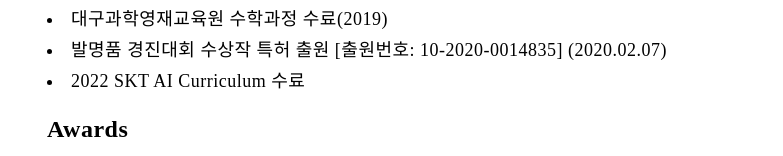
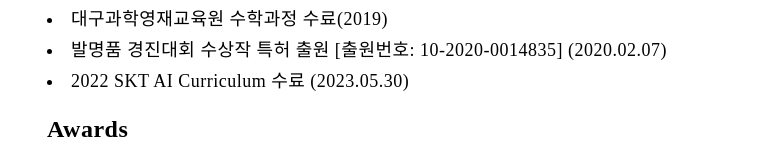
Before and after one commit to jamie2779/jamie2779.github.io, a Vue app: page /#/About in a window 1280 px wide. Shown: the part 615-771 px from the top of the page, without its empty margins (248-1031 px from the left). Built offline with nearby package versions, Linux system fonts and the light colour scheme; no server answers.

Commit message:
update Profile Build

```diff
--- a/src/components/AboutPage.vue
+++ b/src/components/AboutPage.vue
@@ -37,7 +37,7 @@
     <li>KAIST 사이버영재교육원 Python 레벨 1 수료(2019)</li>
     <li>대구과학영재교육원 수학과정 수료(2019)</li>
     <li>발명품 경진대회 수상작 특허 출원 [출원번호: 10-2020-0014835] (2020.02.07)</li>
-    <li>2022 SKT AI Curriculum 수료</li>
+    <li>2022 SKT AI Curriculum 수료 (2023.05.30)</li>
 
     <h3>Awards</h3>
     <li>제41회 전국학생과학발명품경진대회 특상</li>
```
Also changed, not shown: 7 other files (tests, documents, lock files or other folders).
